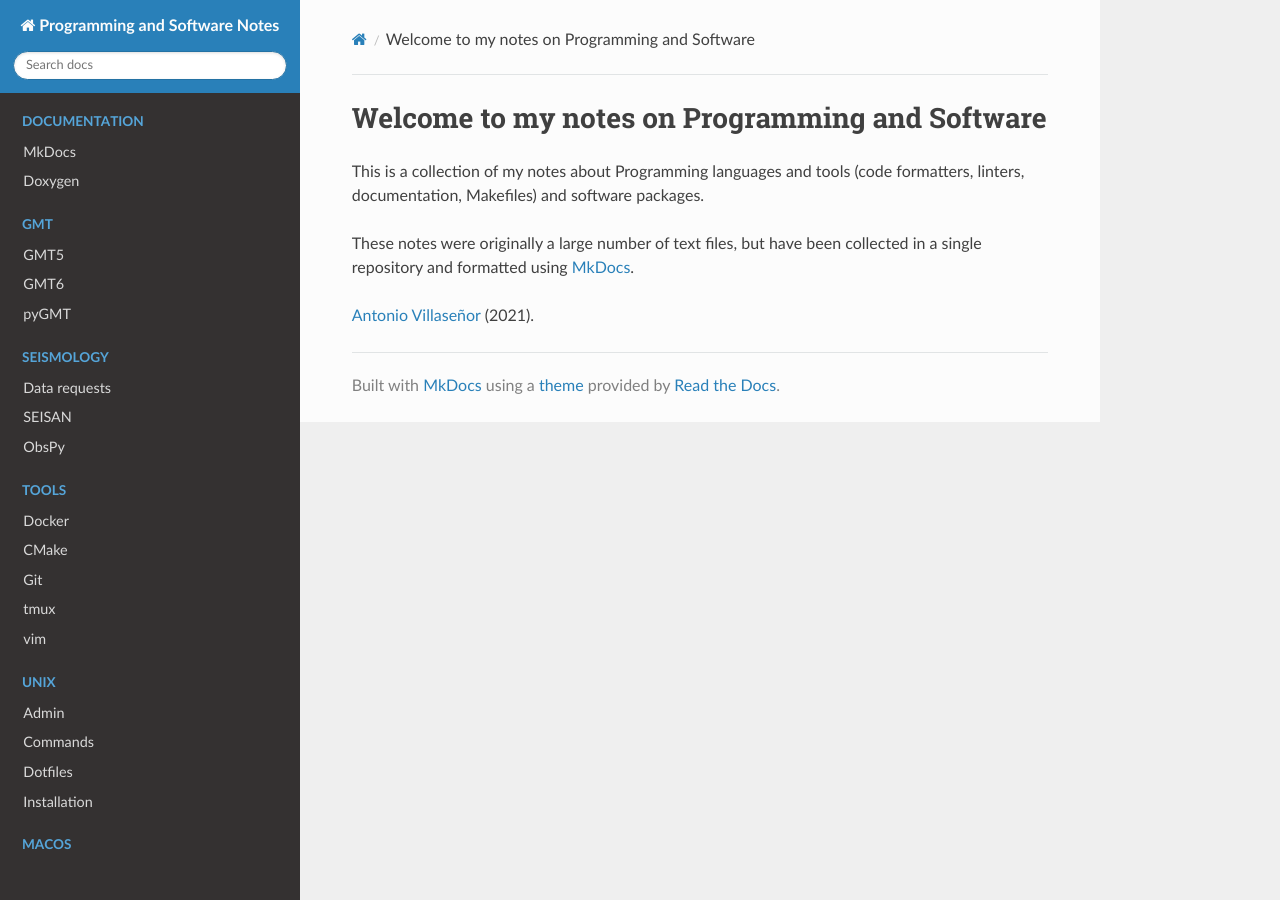
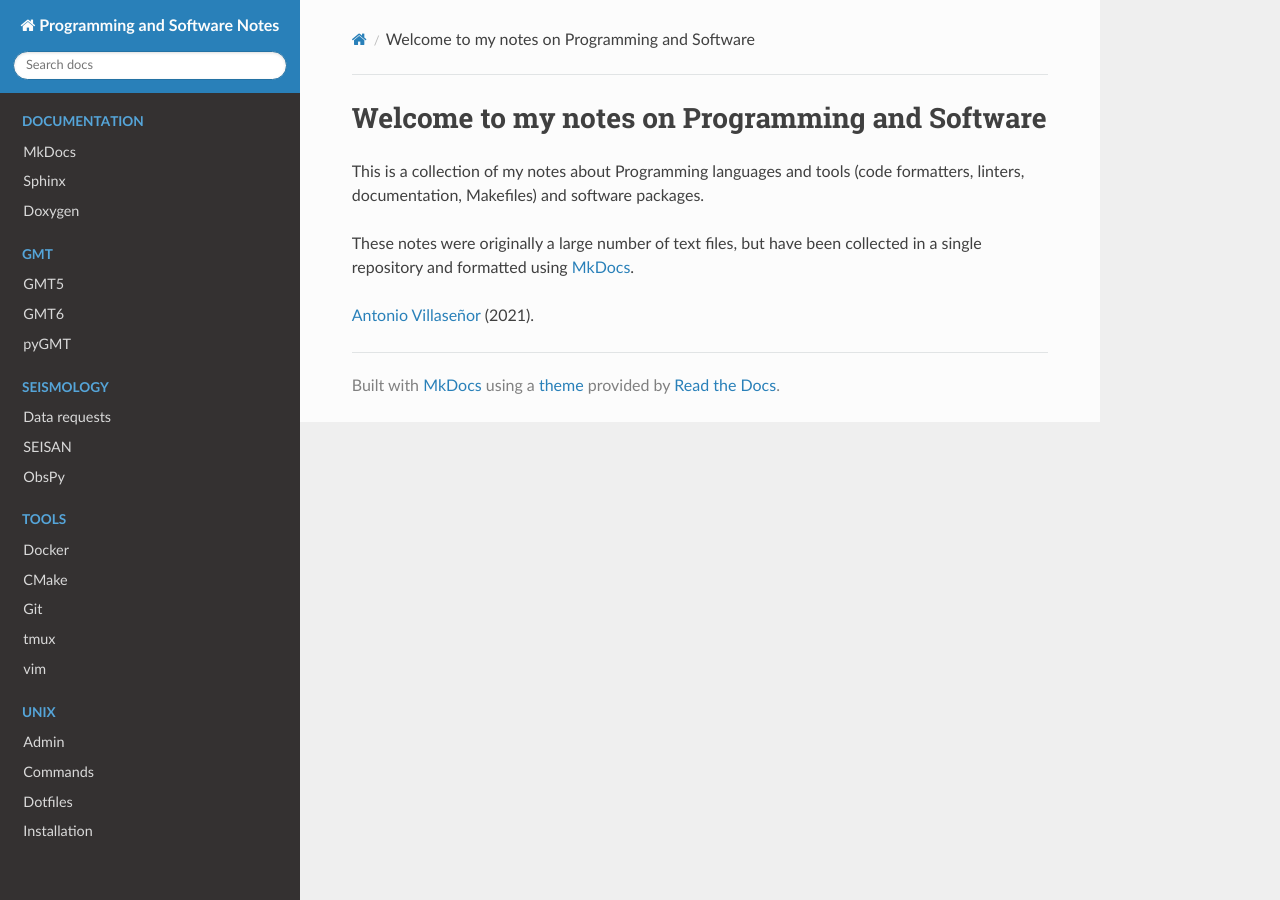
Before and after one commit to avillasenorh/Programming_Notes, an MkDocs documentation site: the page built from docs/index.md, in a window 1280 px wide. Built offline with MkDocs 1.6.1, drawn with Linux system fonts in a browser that asks for light colours; nearby versions of some CDN libraries.

Commit message:
Added basic documentation for Sphinx

```diff
--- a/mkdocs.yml
+++ b/mkdocs.yml
@@ -4,6 +4,7 @@ nav:
 
     - Documentation:
         - MkDocs: 'documentation/mkdocs.md'
+        - Sphinx: 'documentation/sphinx.md'
         - Doxygen: 'documentation/doxygen.md'
     - GMT:
         - GMT5: 'gmt/gmt5.md'
```
Also changed, not shown: 1 other file.
